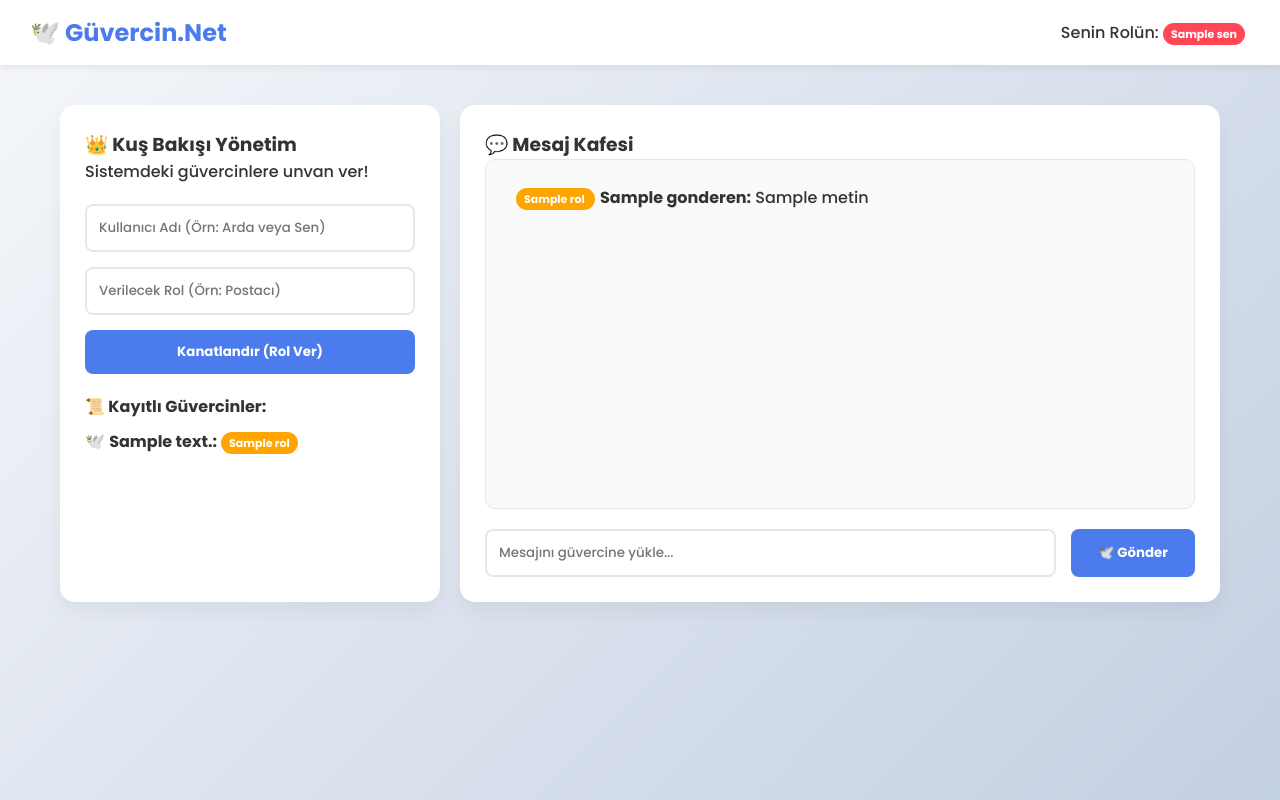
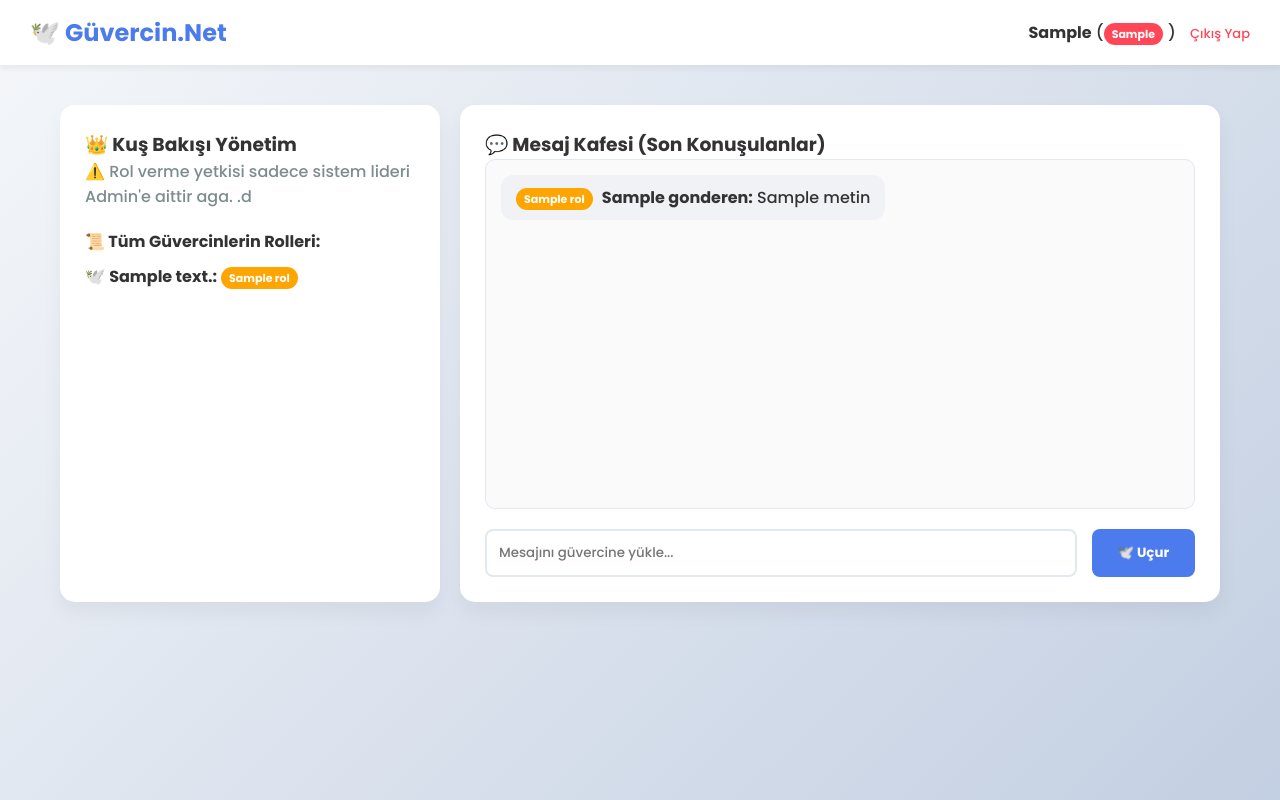
Before and after one commit to ardckr262626-cmd/guvercin-net, a Flask app: template templates/index.html in a window 1280 px wide. Run offline with Flask 3, Linux system fonts and the light colour scheme; the template is opened without the code that fills it: most values are stand-ins (such as "Sample title", 1, 10 or a date in 2020).

Commit message:
Giriş sistemi, loglama ve mobil güncellemesi! .d

```diff
--- a/app.py
+++ b/app.py
@@ -1,46 +1,89 @@
-from flask import Flask, render_template, request, redirect, url_for
+from flask import Flask, render_template, request, redirect, url_for, session
+import os
+from datetime import datetime
 
 app = Flask(__name__)
+app.secret_key = "guvercin_gizli_anahtar_aga" # Session (oturum) için gerekli
 
-# Mühendislik Notu: Gerçek bir DB yerine şimdilik verileri bu Python listelerinde tutuyoruz.
-# Sayfa yenilense de mesajlar uçup gitmez, ama sunucu kapanırsa sıfırlanır. .d
+# Hafıza Veri Tabanımız
 kullanici_rolleri = {
     "Arda": "Taklacı Güvercin",
-    "Sen": "Kurucu Güvercin"
+    "Admin": "Kurucu Güvercin"
 }
 
-mesajlar = [
-    {"gonderen": "Arda", "rol": "Taklacı Güvercin", "metin": "Aga selam, sistem tam fonksiyonel oldu mu? .d", "tip": "incoming"},
-    {"gonderen": "Sen", "rol": "Kurucu Güvercin", "metin": "Oldu aga, Python motoru arkada cayır cayır çalışıyor! :D", "tip": "outgoing"}
-]
+# Mühendislik Notu: Giriş mesajlarını kaldırdık, liste boş başlıyor. Sadece en son konuşulanlar kalacak!
+mesajlar = []
+log_kayitlari = [] # Sadece Admin'in görebileceği giriş logları
 
 @app.route('/')
 def index():
-    # Sayfa her yüklendiğinde güncel mesajları ve rolleri HTML'e gönderiyoruz
-    return render_template('index.html', mesajlar=mesajlar, roller=kullanici_rolleri)
+    # Kullanıcı giriş yapmadıysa direkt giriş sayfasına fırlat aga
+    if 'kullanici' not in session:
+        return redirect(url_for('login'))
+
+    return render_template('index.html',
+                           mesajlar=mesajlar,
+                           roller=kullanici_rolleri,
+                           aktif_user=session['kullanici'],
+                           mevcut_rol=kullanici_rolleri.get(session['kullanici'], 'Yavru Kuş'),
+                           logs=log_kayitlari)
+
+@app.route('/login', methods=['GET', 'POST'])
+def login():
+    if request.method == 'POST':
+        kullanici = request.form.get('kullanici_adi')
+        if kullanici:
+            session['kullanici'] = kullanici
+            if kullanici not in kullanici_rolleri:
+                kullanici_rolleri[kullanici] = "Yavru Kuş" # Yeni gelene varsayılan rol
+
+            # Mühendislik Notu: Log kaydını zaman damgası (Timestamp) ile tutuyoruz
+            zaman = datetime.now().strftime('%H:%M:%S')
+            log_kayitlari.append(f"[{zaman}] 🕊️ {kullanici} sisteme kanat çırptı (Giriş yaptı).")
+
+            return redirect(url_for('index'))
+    return '''
+        <style>
+            body{ background: linear-gradient(135deg, #f5f7fa 0%, #c3cfe2 100%); font-family: sans-serif; display: flex; justify-content: center; align-items: center; height: 100vh; margin:0;}
+            .box{ background: white; padding: 30px; border-radius: 15px; box-shadow: 0 10px 20px rgba(0,0,0,0.1); text-align: center; width: 90%; max-width: 350px;}
+            input{ width: 100%; padding: 12px; margin: 15px 0; border: 2px solid #e2e8f0; border-radius: 8px; box-sizing: border-box;}
+            button{ background: #4b7bec; color: white; border: none; padding: 12px; width: 100%; border-radius: 8px; font-weight: bold; cursor: pointer;}
+        </style>
+        <div class="box">
+            <h2>🕊️ Güvercin.Net'e Giriş</h2>
+            <form method="POST"><input type="text" name="kullanici_adi" placeholder="Kullanıcı Adınız" required><button type="submit">Uçuşu Başlat</button></form>
+        </div>
+    '''
+
+@app.route('/logout')
+def logout():
+    session.pop('kullanici', None)
+    return redirect(url_for('login'))
 
 @app.route('/rol-ver', methods=['POST'])
 def rol_ver():
+    if session.get('kullanici') != 'Admin':
+        return "Aga burası sadece Admin'e özel! .d", 403
+
     kullanici = request.form.get('kullanici_adi')
     yeni_rol = request.form.get('rol_adi')
-
     if kullanici and yeni_rol:
-        kullanici_rolleri[kullanici] = yeni_rol # Rolü sözlüğe kaydet/güncelle
-
+        kullanici_rolleri[kullanici] = yeni_rol
     return redirect(url_for('index'))
 
 @app.route('/mesaj-gonder', methods=['POST'])
 def mesaj_gonder():
     metin = request.form.get('mesaj')
-    # Simülasyon gereği mesajı hep "Sen (Admin)" olarak gönderiyoruz
+    user = session.get('kullanici', 'Anonim')
     if metin:
         mesajlar.append({
-            "gonderen": "Sen",
-            "rol": kullanici_rolleri.get("Sen", "Kurucu Güvercin"),
+            "gonderen": user,
+            "rol": kullanici_rolleri.get(user, "Yavru Kuş"),
             "metin": metin,
-            "tip": "outgoing"
+            "tip": "outgoing" if user == session.get('kullanici') else "incoming"
         })
     return redirect(url_for('index'))
 
 if __name__ == '__main__':
-    app.run(debug=True)
+    port = int(os.environ.get("PORT", 5000))
+    app.run(host="0.0.0.0", port=port)
--- a/static/style.css
+++ b/static/style.css
@@ -33,6 +33,7 @@ body {
   transform: translateY(-3px);
 }
 
+/* Grid Yapısı */
 .container {
   display: grid;
   grid-template-columns: 1fr 2fr;
@@ -52,7 +53,6 @@ body {
 
 .panel:hover {
   box-shadow: 0 15px 30px rgba(75, 123, 236, 0.15);
-  transform: scale(1.01);
 }
 
 .pigeon-form,
@@ -93,15 +93,15 @@ input:focus {
 }
 
 .btn-send {
-  width: 150px;
+  width: 120px;
 }
 
 .btn-primary:hover,
 .btn-send:hover {
   background-color: #3867d6;
-  letter-spacing: 1px;
 }
 
+/* Chat Box */
 .chat-box {
   height: 350px;
   border: 1px solid #e2e8f0;
@@ -118,10 +118,11 @@ input:focus {
 .message {
   padding: 10px 15px;
   border-radius: 12px;
-  max-width: 75%;
-  animation: ucusEfekti 0.5s ease-out;
+  max-width: 85%;
+  animation: ucusEfekti 0.3s ease-out;
 }
 
+/* Dinamik Mesaj Konumları */
 .incoming {
   background-color: #f1f2f6;
   align-self: flex-start;
@@ -160,3 +161,28 @@ input:focus {
     transform: translateY(0);
   }
 }
+
+/* 📱 MÜHENDİSLİK NOTU: MOBİL GÜNCELLEMESİ (RESPONSIVE) */
+@media (max-width: 768px) {
+  .container {
+    grid-template-columns: 1fr;
+    /* Mobilde yan yana değil, alt alta dizilim */
+    margin: 15px auto;
+  }
+
+  .navbar {
+    padding: 15px;
+    flex-direction: column;
+    gap: 10px;
+    text-align: center;
+  }
+
+  .chat-input-area {
+    flex-direction: column;
+    /* Mobilde mesaj kutusu ve buton alt alta gelir */
+  }
+
+  .btn-send {
+    width: 100%;
+  }
+}
--- a/templates/index.html
+++ b/templates/index.html
@@ -4,7 +4,7 @@
 <head>
   <meta charset="UTF-8">
   <meta name="viewport" content="width=device-width, initial-scale=1.0">
-  <title>Güvercin.Net - Kanat Çırpan Mesajlar</title>
+  <title>Güvercin.Net - Kafes</title>
   <link rel="stylesheet" href="{{ url_for('static', filename='style.css') }}">
 </head>
 
@@ -12,25 +12,31 @@
 
   <header class="navbar">
     <div class="logo">🕊️ Güvercin.Net</div>
-    <div class="user-status">Senin Rolün: <span class="badge admin-role">{{ roller['Sen'] }}</span></div>
+    <div class="user-status">
+      <strong>{{ aktif_user }}</strong> (<span class="badge admin-role">{{ mevcut_rol }}</span>)
+      <a href="/logout" style="margin-left: 10px; color: #ff4757; text-decoration: none; font-size: 13px;">Çıkış Yap</a>
+    </div>
   </header>
 
   <main class="container">
     <section class="panel admin-panel">
       <h3>👑 Kuş Bakışı Yönetim</h3>
-      <p>Sistemdeki güvercinlere unvan ver!</p>
-
+      {% if aktif_user == 'Admin' %}
+      <p>Güvercinlerin rollerini buradan uçur aga:</p>
       <form class="pigeon-form" action="/rol-ver" method="POST">
-        <input type="text" name="kullanici_adi" placeholder="Kullanıcı Adı (Örn: Arda veya Sen)" required>
-        <input type="text" name="rol_adi" placeholder="Verilecek Rol (Örn: Postacı)" required>
-        <button type="submit" class="btn-primary">Kanatlandır (Rol Ver)</button>
+        <input type="text" name="kullanici_adi" placeholder="Kullanıcı Adı" required>
+        <input type="text" name="rol_adi" placeholder="Verilecek Rol" required>
+        <button type="submit" class="btn-primary">Rolü Tanımla</button>
       </form>
+      {% else %}
+      <p style="color: #7f8c8d;">⚠️ Rol verme yetkisi sadece sistem lideri Admin'e aittir aga. .d</p>
+      {% endif %}
 
       <div class="rollu-kuslar" style="margin-top: 20px;">
-        <h4>📜 Kayıtlı Güvercinler:</h4>
-        <ul style="list-style: none; margin-top: 10px;">
+        <h4>📜 Tüm Güvercinlerin Rolleri:</h4>
+        <ul style="list-style: none; margin-top: 10px; padding: 0;">
           {% for isim, rol in roller.items() %}
-          <li style="margin-bottom: 5px;">🕊️ <strong>{{ isim }}:</strong> <span class="badge user-role">{{ rol
+          <li style="margin-bottom: 8px;">🕊️ <strong>{{ isim }}:</strong> <span class="badge user-role">{{ rol
               }}</span></li>
           {% endfor %}
         </ul>
@@ -38,13 +44,16 @@
     </section>
 
     <section class="panel chat-panel">
-      <h3>💬 Mesaj Kafesi</h3>
+      <h3>💬 Mesaj Kafesi (Son Konuşulanlar)</h3>
       <div class="chat-box">
+        {% if not mesajlar %}
+        <p style="text-align: center; color: #aaa; margin-top: 100px;">Kafes şimdilik sessiz... İlk mesajı sen at aga!
+          :D</p>
+        {% endif %}
         {% for msg in mesajlar %}
-        <div class="message {{ msg.tip }}">
-          <span class="badge {% if msg.gonderen == 'Sen' %}admin-role{% else %}user-role{% endif %}">
-            {{ msg.rol }}
-          </span>
+        <div class="message {% if msg.gonderen == aktif_user %}outgoing{% else %}incoming{% endif %}">
+          <span class="badge {% if msg.gonderen == 'Admin' %}admin-role{% else %}user-role{% endif %}">{{ msg.rol
+            }}</span>
           <strong>{{ msg.gonderen }}:</strong> {{ msg.metin }}
         </div>
         {% endfor %}
@@ -52,11 +61,25 @@
 
       <form class="chat-input-area" action="/mesaj-gonder" method="POST">
         <input type="text" name="mesaj" placeholder="Mesajını güvercine yükle..." required autocomplete="off">
-        <button type="submit" class="btn-send">🕊️ Gönder</button>
+        <button type="submit" class="btn-send">🕊️ Uçur</button>
       </form>
     </section>
   </main>
 
+  {% if aktif_user == 'Admin' %}
+  <div class="container" style="margin-top: 0; margin-bottom: 40px;">
+    <section class="panel" style="grid-column: span 2; background: #2c3e50; color: #ecf0f1;">
+      <h3 style="color: #00d2d3;">🛠️ Sistem Giriş Logları (Admin Özel)</h3>
+      <div
+        style="max-height: 150px; overflow-y: auto; font-family: monospace; font-size: 13px; margin-top: 10px; line-height: 1.6;">
+        {% for log in logs %}
+        <p>> {{ log }}</p>
+        {% endfor %}
+      </div>
+    </section>
+  </div>
+  {% endif %}
+
 </body>
 
 </html>
```
